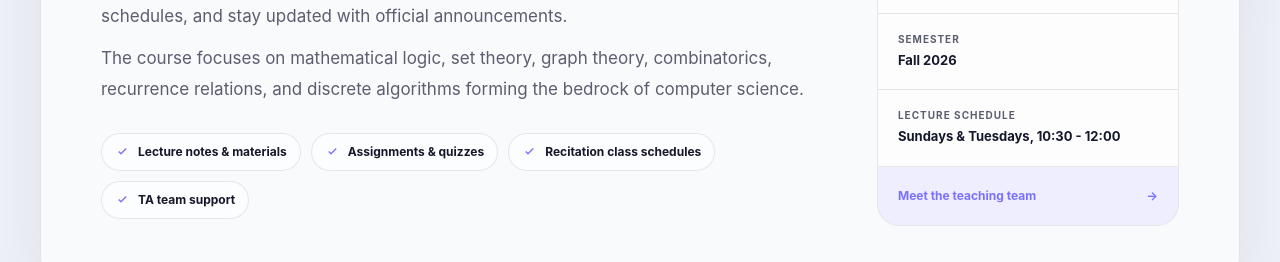
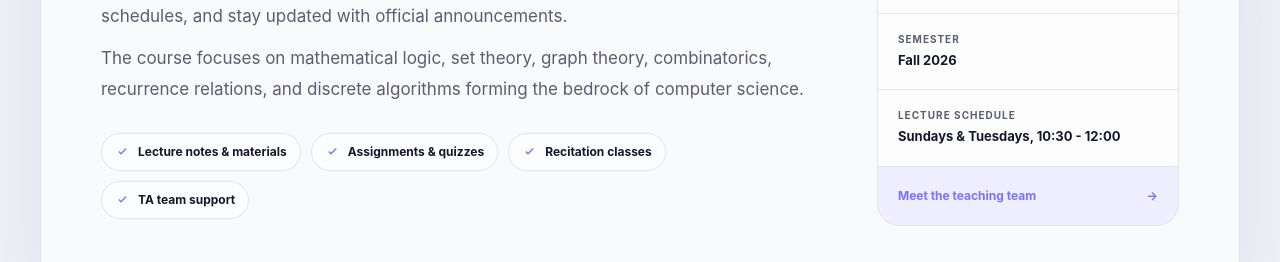
Before and after one commit to ArtADnsh/DM-Website, a React (Vite) app in the folder Front-end/: page / in a window 1280 px wide. Shown: the part 1080-1342 px from the top of the page. Built offline with nearby package versions, Linux system fonts and the light colour scheme; no server answers.

Commit message:
style(home): refine feature tag wording for recitation classes

```diff
--- a/Front-end/src/data/homeContent.js
+++ b/Front-end/src/data/homeContent.js
@@ -38,7 +38,7 @@ export const homeContent = {
     features: [
       'Lecture notes & materials',
       'Assignments & quizzes',
-      'Recitation class schedules',
+      'Recitation classes',
       'TA team support',
     ],
   },
```
